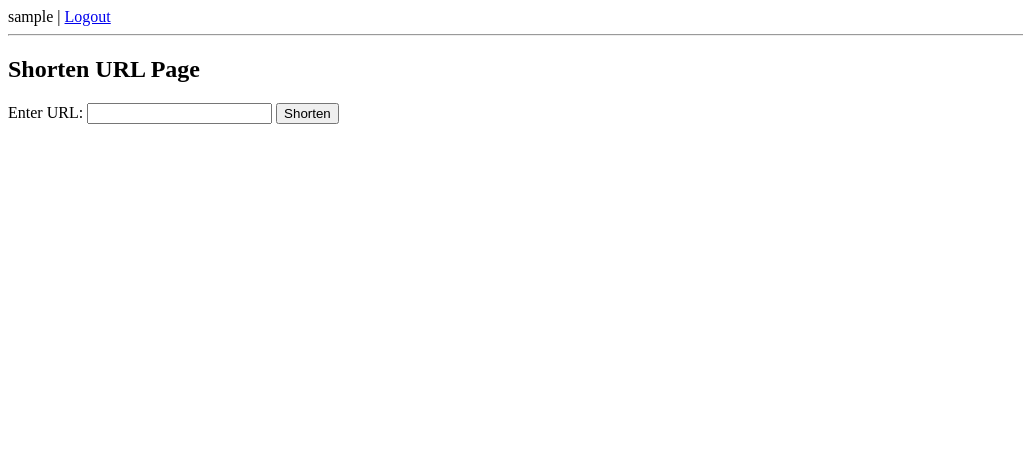
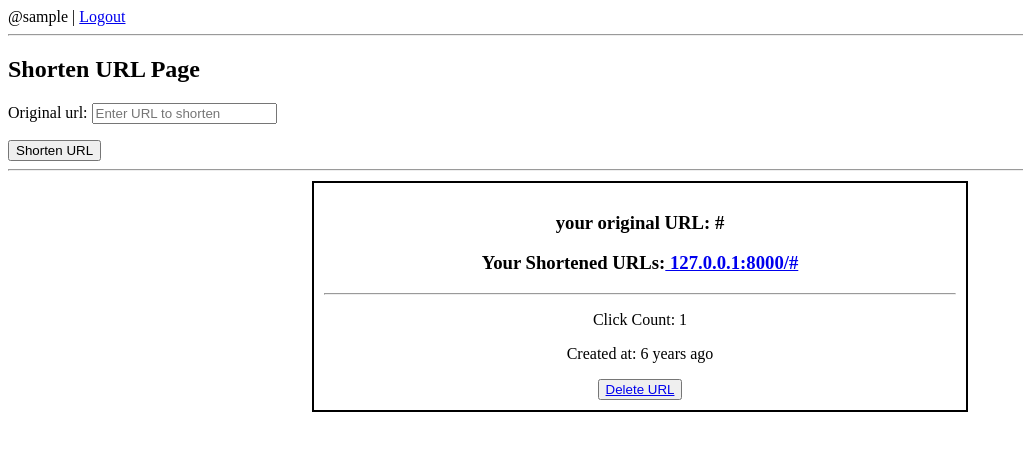
Before and after one commit to sarojdevkota521-s/url_shortener, a Django app: page /shorten_url/ in a window 1280 px wide. Shown: the top 451 px of the page, without its empty margins (0-1023 px from the left). Run offline with Django 5.2, Linux system fonts and the light colour scheme; a user stored in the database is signed in; tables that the repository leaves empty hold one stand-in row (values such as "Sample post").

Commit message:
basic requirement are added

```diff
--- /dev/null
+++ b/account/forms.py
@@ -0,0 +1,11 @@
+from .models import ShortenedURL
+from django import forms
+
+
+class URLShortenForm(forms.ModelForm):
+    class Meta:
+        model = ShortenedURL
+        fields = ['original_url']
+        widgets = {
+            'original_url': forms.URLInput(attrs={'class': 'form-control', 'placeholder': 'Enter URL to shorten'}),
+        }
--- a/account/models.py
+++ b/account/models.py
@@ -6,7 +6,9 @@ class ShortenedURL(models.Model):
     user=models.ForeignKey(User, on_delete=models.CASCADE)
     original_url = models.URLField()
     short_url = models.CharField(max_length=20, unique=True)
+    counter = models.IntegerField(default=0)
     created_at = models.DateTimeField(auto_now_add=True)
+
 
     def __str__(self):
         return f"{self.original_url} - by {self.user.username}"
--- a/account/urls.py
+++ b/account/urls.py
@@ -6,5 +6,8 @@ urlpatterns = [
     path('logout/', views.logout_view, name='logout'),
     path('register/', views.register_view, name='register'),
     path('shorten_url/', views.shorten_url, name='shorten_url'),
+    path('<str:short_url>/', views.redirect_url, name='redirect_url'),
+    path('delete_url/<int:u_id>/', views.delete_url, name='delete_url'),
+
 
 ]
--- a/account/views.py
+++ b/account/views.py
@@ -1,8 +1,12 @@
-from django.shortcuts import render, redirect
+from django.shortcuts import get_object_or_404, render, redirect
 from django.contrib.auth.models import User
 from django.contrib import messages
 from django.contrib.auth import logout, authenticate, login
 from django.contrib.auth.decorators import login_required
+from .models import ShortenedURL
+from .forms import URLShortenForm
+import string
+import random
 
 # Create your views here.
 # @login_required(login_url='login')
@@ -76,9 +80,48 @@ def logout_view(request):
 
 @login_required(login_url='login')
 def shorten_url(request):
+    form = URLShortenForm() # Initialize form for GET requests
+
     if request.method == 'POST':
-        url = request.POST.get('url')
-        # Here you would add the logic to shorten the URL
-        messages.success(request, f"URL shortened: {url}")
-        return redirect('home')
-    return render(request, 'shorten_url.html')
+        form = URLShortenForm(request.POST)
+        if form.is_valid():
+            url = form.cleaned_data['original_url']
+
+            char_set = string.ascii_letters + string.digits
+            while True:
+                random_code = ''.join(random.choices(char_set, k=6))
+                if not ShortenedURL.objects.filter(short_url=random_code).exists():
+                    break
+
+            obj = form.save(commit=False)
+            obj.user = request.user
+            obj.short_url = random_code
+            obj.save()
+
+            messages.success(request," URL shortened successfully!")
+            return redirect('shorten_url')
+    user_urls = ShortenedURL.objects.filter(user=request.user).order_by('-created_at')
+    context = {
+        'form': form,
+        'obj': user_urls
+    }
+    return render(request, 'shorten_url.html', context)
+
+def redirect_url(request, short_url):
+    try:
+        url_obj= ShortenedURL.objects.get(short_url=short_url)
+        url_obj.counter+= 1
+        url_obj.save()
+        return redirect(url_obj.original_url)
+    except ShortenedURL.DoesNotExist:
+        return render(request, 'pagenotfound.html', status=404)
+
+@login_required(login_url='login')
+def delete_url(request, u_id):
+    url =get_object_or_404(ShortenedURL, id=u_id, user=request.user)
+    if request.method == "POST":
+        url.delete()
+        messages.success(request, " URL deleted successfully ")
+        return redirect('shorten_url')
+
+    return render(request, 'deleteurl.html', {'url': url})
--- a/templates/main.html
+++ b/templates/main.html
@@ -12,7 +12,7 @@
 
 <a href="{% url 'login' %}">Login</a> | <a href="{% url 'register' %}">Register</a>
 {% else %}
-{{ user.username }} |
+@{{ user.username }} |
 <a href="{% url 'logout' %}">Logout</a>
 {% endif %}
 
--- a/templates/shorten_url.html
+++ b/templates/shorten_url.html
@@ -6,8 +6,26 @@
 <h2>Shorten URL Page</h2>
 <form method="post" action="{% url 'shorten_url' %}">
     {% csrf_token %}
-    <label for="url">Enter URL:</label>
-    <input type ="text" id="url" name="url" required>
-    <input type="submit" value="Shorten">
+    {{ form.as_p }}
+    <button type="submit">Shorten URL</button>
 </form>
+
+<hr>
+<center>
+          {% for item in obj %}
+          <div style="border:2px solid black; width:50%; padding:10px; margin:10px;">
+
+        <h3> your original URL: {{ item.original_url }}</h3>
+       <h3>Your Shortened URLs:<a href="http://127.0.0.1:8000/{{ item.short_url }}" target="_blank">
+                127.0.0.1:8000/{{ item.short_url }}
+            </a></h3>
+
+            <hr>
+            <p>Click Count: {{ item.counter }} </p>
+            <p>Created at: {{ item.created_at|timesince }} ago </p>
+            <button><a href="{% url 'delete_url' item.id %}">Delete URL</a></button>
+    </div>
+    {% endfor %}
+
+</center>
     {% endblock %}
```
Also changed, not shown: templates/deleteurl.html (added, +8 -0 lines), templates/pagenotfound.html (added, +12 -0 lines), account/migrations/0002_shortenedurl_counter.py (added).
